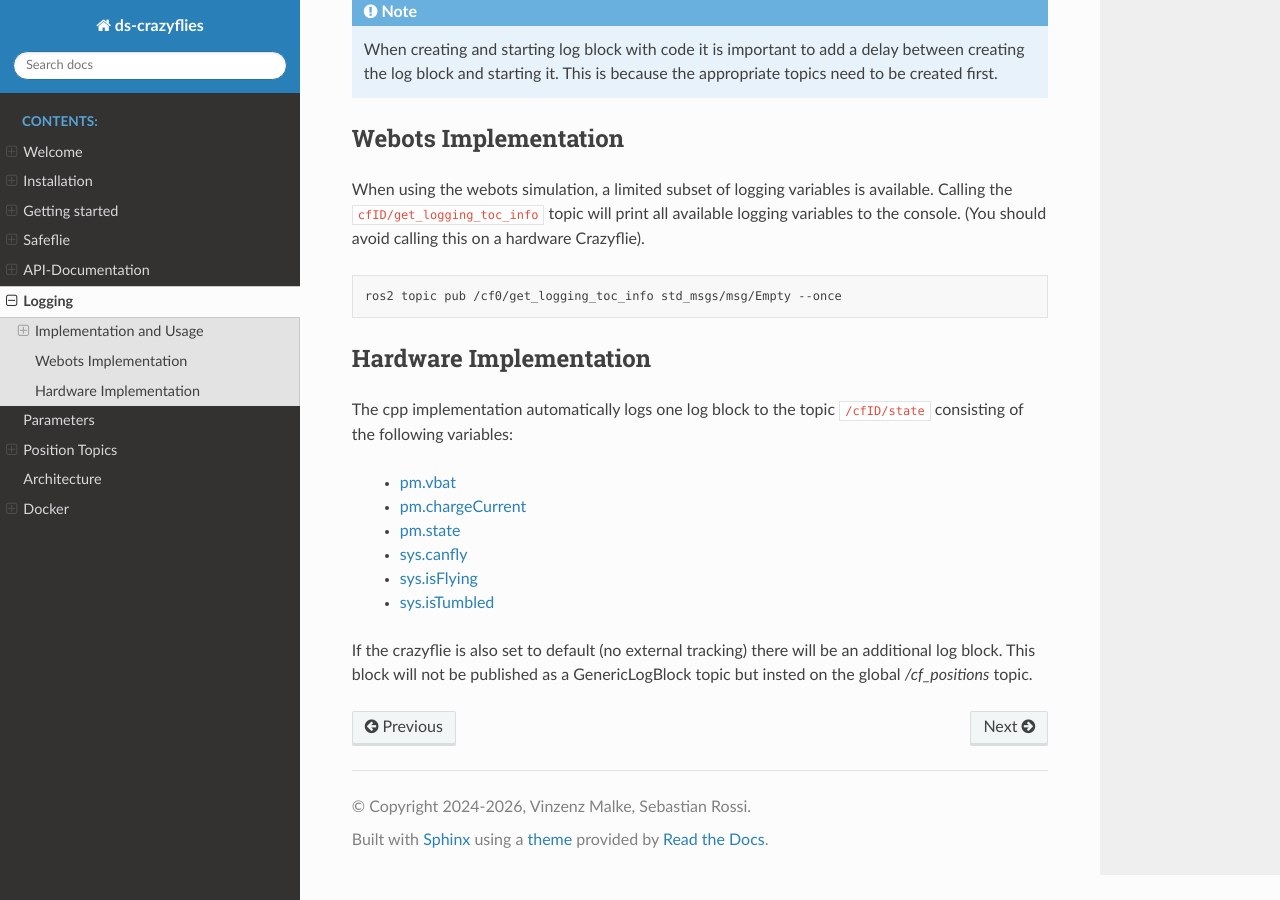
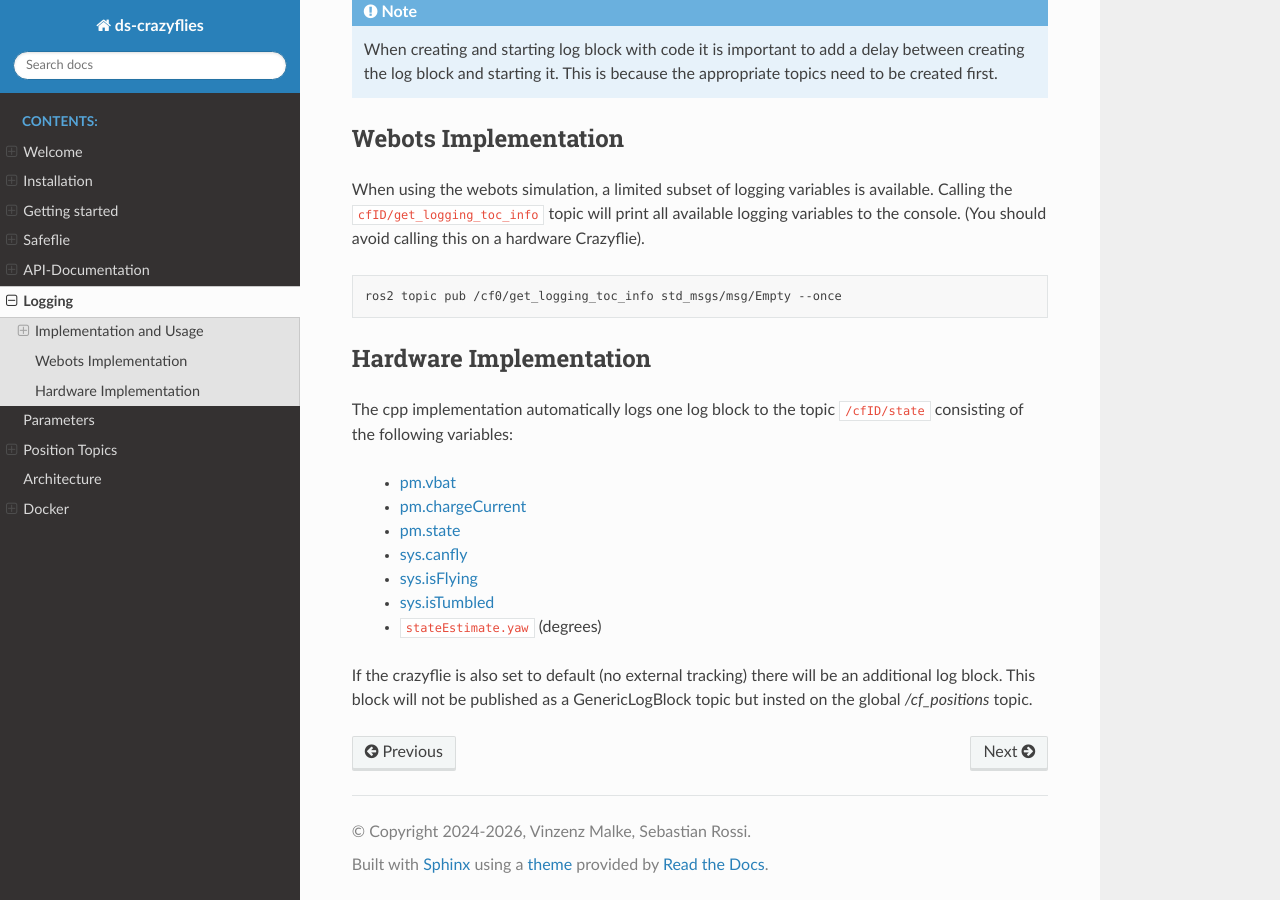
Before and after one commit to DynamicSwarms/ds-crazyflies, a Sphinx documentation site: the page built from docs/logging.rst, in a window 1280 px wide and 900 px high, scrolled down 2046 px. Built offline with Sphinx 7.4.7 and the Read the Docs theme 3.1.0, drawn with Linux system fonts in a browser that asks for light colours.

```diff
--- a/docs/logging.rst
+++ b/docs/logging.rst
@@ -120,5 +120,6 @@ The cpp implementation automatically logs one log block to the topic ``/cfID/sta
     - `sys.canfly <https://www.bitcraze.io/documentation/repository/crazyflie-firmware/master/api/logs/#syscanfly>`_
     - `sys.isFlying <https://www.bitcraze.io/documentation/repository/crazyflie-firmware/master/api/logs/#sysisflying>`_
     - `sys.isTumbled <https://www.bitcraze.io/documentation/repository/crazyflie-firmware/master/api/logs/#sysistumbled>`_
+    - ``stateEstimate.yaw`` (degrees)
 
 If the crazyflie is also set to default (no external tracking) there will be an additional log block. This block will not be published as a GenericLogBlock topic but insted on the global `/cf_positions` topic.
```
Also changed, not shown: 1 other file.
